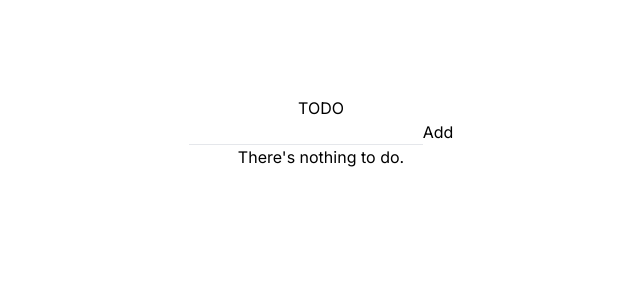
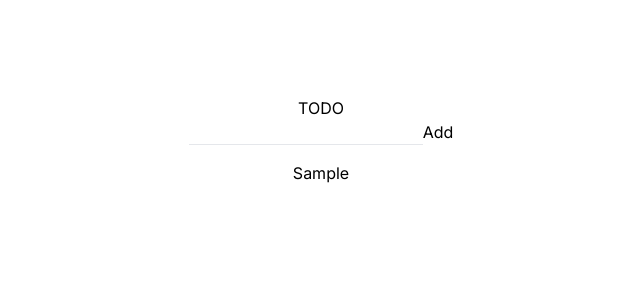
Before and after one commit to sarahc-dev/todolist-nextjs-api, a Next.js app: page / in a window 1280 px wide. Both pictures are taken after typing "Sample" into the empty fields and a click on the button "Add". Shown: the top 300 px of the page, without its empty margins (319-959 px from the left). Built offline with nearby package versions, Linux system fonts and the light colour scheme.

Commit message:
test drive todolist component to passing e2e test to add todo

```diff
--- a/app/page.tsx
+++ b/app/page.tsx
@@ -2,17 +2,22 @@
 
 import { useState } from "react";
 import TodoForm from "@/components/TodoForm";
+import TodoList from "@/components/TodoList";
+import { ITodo } from "@/types";
 
 export default function Home() {
+    const [todos, setTodos] = useState<ITodo[]>([]);
+
     const addTodo = (newTodo: string) => {
-        console.log(newTodo);
+        const createdTodo = { _id: newTodo.length.toString(), title: newTodo, completed: false };
+        setTodos(prevTodos => [...prevTodos, createdTodo]);
     };
 
     return (
         <main className="flex min-h-screen flex-col items-center p-24">
             <h1>TODO</h1>
             <TodoForm onSubmit={addTodo} />
-            <p>There&apos;s nothing to do.</p>
+            <TodoList items={todos} />
         </main>
     );
 }
--- /dev/null
+++ b/components/TodoList.tsx
@@ -0,0 +1,19 @@
+import { ITodo } from "@/types";
+
+interface TodoListProps {
+    items: ITodo[];
+}
+
+export default function TodoList({ items }: TodoListProps) {
+    if (items.length === 0) {
+        return <p>There&apos;s nothing here.</p>;
+    }
+
+    return (
+        <ul data-cy="todolist" className="mt-4">
+            {items.map(item => (
+                <li key={item._id}>{item.title}</li>
+            ))}
+        </ul>
+    );
+}
--- /dev/null
+++ b/types/index.ts
@@ -0,0 +1,5 @@
+export interface ITodo {
+    _id: string;
+    title: string;
+    completed: boolean;
+}
```
Also changed, not shown: 2 other files (tests, documents, lock files or other folders).
